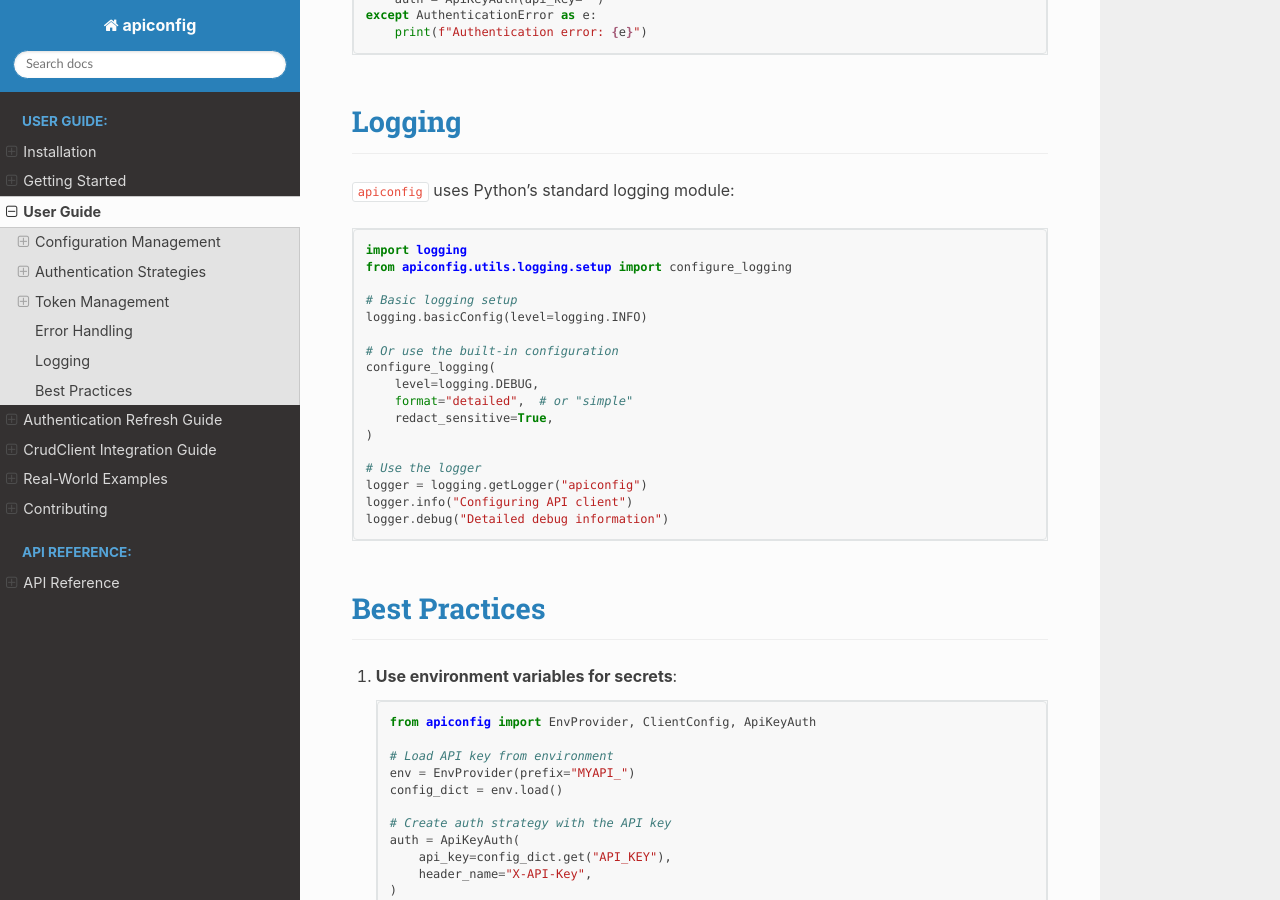
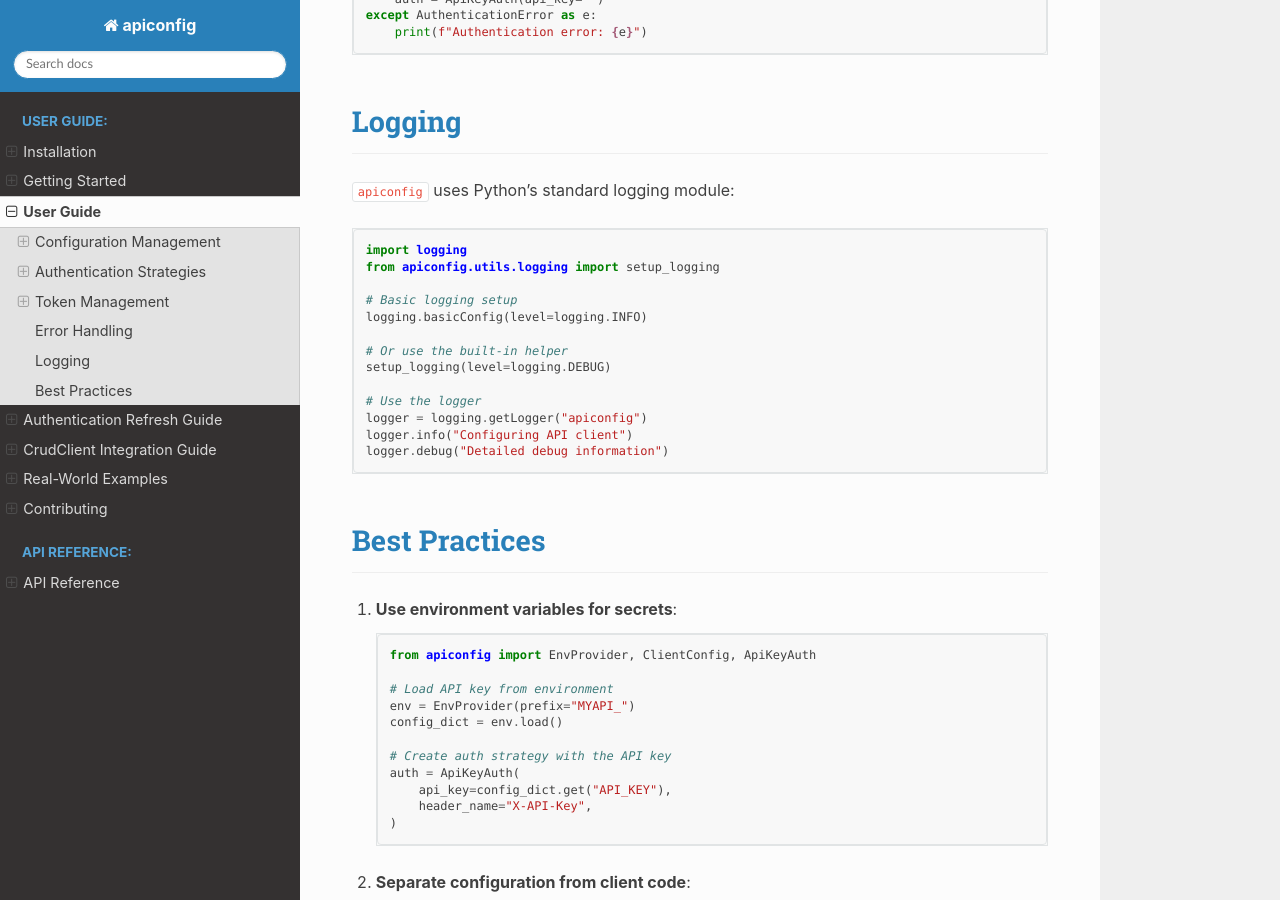
Before and after one commit to Leikaab/apiconfig, a Sphinx documentation site: the page built from docs/source/user_guide.rst, in a window 1280 px wide and 900 px high, scrolled down 5124 px. Built offline with Sphinx 7.4.7 and the Read the Docs theme 3.1.0, drawn with Linux system fonts in a browser that asks for light colours.

Commit message:
docs: correct logging example

```diff
--- a/docs/source/user_guide.rst
+++ b/docs/source/user_guide.rst
@@ -264,17 +264,13 @@ Logging
 .. code-block:: python
 
    import logging
-   from apiconfig.utils.logging.setup import configure_logging
+   from apiconfig.utils.logging import setup_logging
 
    # Basic logging setup
    logging.basicConfig(level=logging.INFO)
 
-   # Or use the built-in configuration
-   configure_logging(
-       level=logging.DEBUG,
-       format="detailed",  # or "simple"
-       redact_sensitive=True,
-   )
+   # Or use the built-in helper
+   setup_logging(level=logging.DEBUG)
 
    # Use the logger
    logger = logging.getLogger("apiconfig")
```
